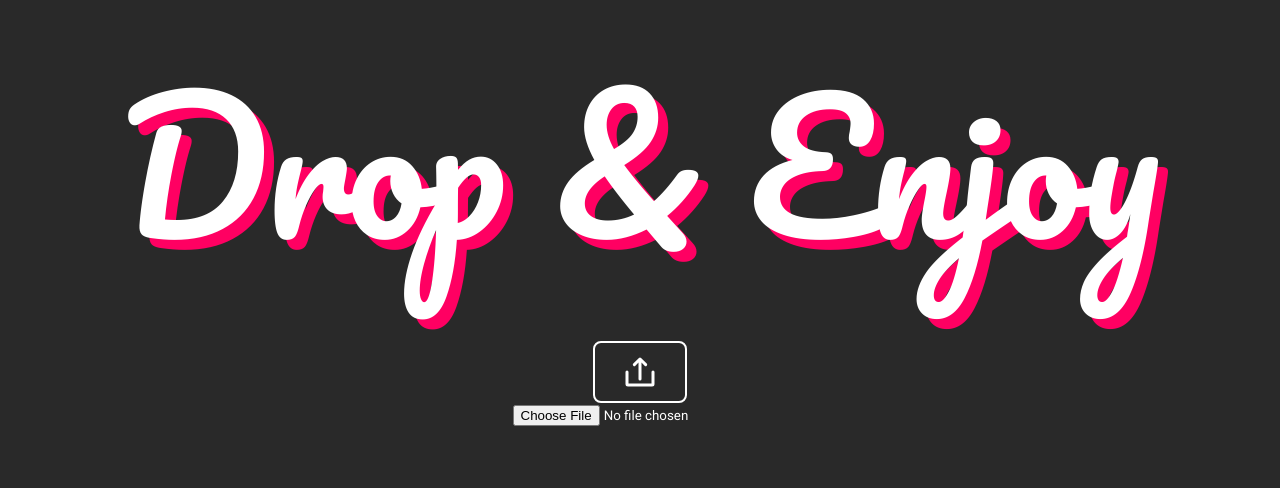
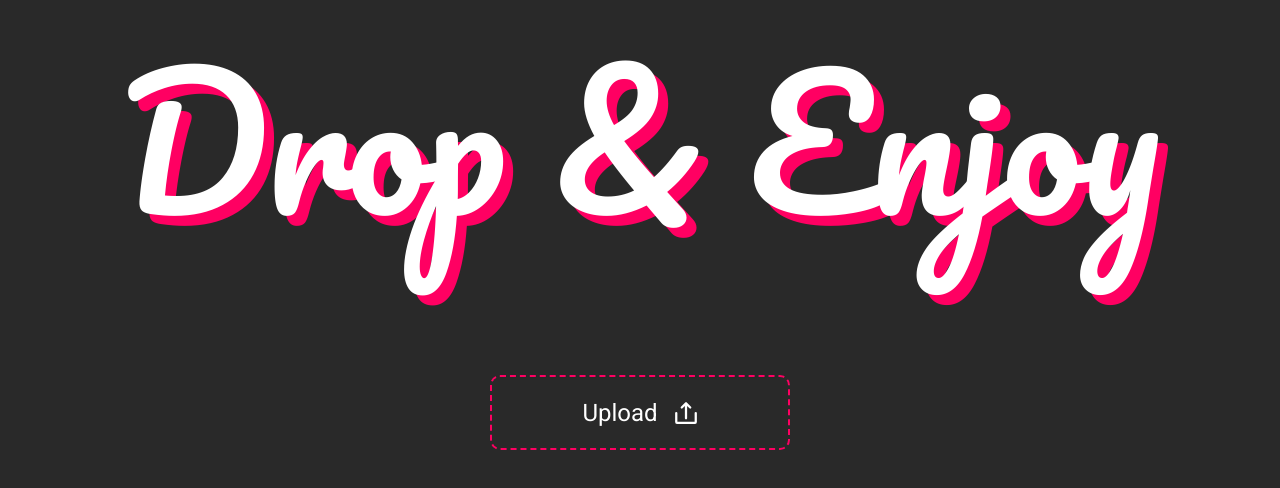
Before and after one commit to Soldacium/imgArt, an Angular app: page / in a window 1280 px wide. Shown: the part 192-680 px from the top of the page. Built offline with nearby package versions, Linux system fonts and the light colour scheme.

Commit message:
drag n dropzone working on basic level

```diff
--- a/src/app/image-modification/image-modification.component.html
+++ b/src/app/image-modification/image-modification.component.html
@@ -1,13 +1,7 @@
 <main>
     <div class="intro flex-center">
         <p>Drop & Enjoy</p>
-        <app-button-mode>
-            <img src="assets/upload.svg" alt="">
-        </app-button-mode>
-
-        <input #backgroundfile type="file" id="selectedBackgroundFile"
-        accept='image/*'
-        (change)="onDrop(backgroundfile.files[0])"/>
+        <app-upload-picture></app-upload-picture>
     </div>
 
 </main>
--- a/src/app/image-modification/image-modification.component.scss
+++ b/src/app/image-modification/image-modification.component.scss
@@ -14,7 +14,7 @@ main{
         margin: 20px 0;
         text-shadow: $shadow-disposition $shadow-disposition 0px $red;
         //filter: drop-shadow(16px 16px 0px $red);
-
+        margin-bottom: 80px;
         animation: text-animation 1.3s ease;
         font-family: 'Pacifico', cursive;
     }
--- a/src/app/image-modification/image-modification.component.ts
+++ b/src/app/image-modification/image-modification.component.ts
@@ -12,8 +12,6 @@ export class ImageModificationComponent implements OnInit {
   ngOnInit(): void {
   }
 
-  onDrop(fileList: File){
-    console.log(fileList);
-  }
+
 
 }
--- a/src/app/shared/components/upload-picture/upload-picture.component.html
+++ b/src/app/shared/components/upload-picture/upload-picture.component.html
@@ -1 +1,24 @@
-<p>upload-picture works!</p>
+<main>
+    <!--
+
+    -->
+    <div class="dropzone"
+    (drop)="dropHandler($event)"
+    (dragover)="dragOverHandler($event)"
+    (dragleave)="dragLeaveHandler($event)"
+    (click)="pickFileHandler()"
+    [ngClass]="{'dragged': isDraggedOver === true}"
+    >
+        <input type="file" id="file-input" #fileInput
+        accept='image/*' (change)="pickImage(fileInput.files)" hidden/>
+        <div *ngIf="file">
+            {{file.name}}
+        </div>
+        <div class="placeholder" *ngIf="!file">
+            <p>Upload</p>
+            <img src="assets/upload.svg" alt="" class="placeholder">
+        </div>
+
+
+    </div>
+</main>
--- a/src/app/shared/components/upload-picture/upload-picture.component.scss
+++ b/src/app/shared/components/upload-picture/upload-picture.component.scss
@@ -0,0 +1,35 @@
+@import '../../styles/mixins.scss';
+@import '../../styles/variables.scss';
+
+.dropzone{
+    @include flex-center();
+    @include set-colors($gray-dark, $red, $white);
+    // @include set-hover-colors($gray-dark,$red,$white);
+    width: 300px;
+    height: 75px;
+    border: 2px dashed $red;
+    border-radius: 10px;
+    cursor: pointer;
+
+    &.dragged{
+        background-color: $black;
+    }
+
+    &.dropped{
+        background-color: $black;
+    }
+
+    .placeholder{
+        pointer-events: none;
+        @include flex-center();
+        img{
+            margin-left: 1rem;
+            height: 1.5rem;
+            filter: invert(100%);
+        }
+
+        p{
+            font-size: 1.5rem;
+        }
+    }
+}
--- a/src/app/shared/components/upload-picture/upload-picture.component.ts
+++ b/src/app/shared/components/upload-picture/upload-picture.component.ts
@@ -7,9 +7,54 @@ import { Component, OnInit } from '@angular/core';
 })
 export class UploadPictureComponent implements OnInit {
 
+  isDraggedOver = false;
+  file!: File;
+  filePath: any;
+  fileUrl: string = '';
+
   constructor() { }
 
   ngOnInit(): void {
   }
 
+  dropHandler(event: DragEvent): void{
+    event.preventDefault();
+    if(event.dataTransfer !== null){
+      this.file = event.dataTransfer.files[0];
+      return;
+    }
+  }
+
+  dragOverHandler(event: Event) {
+    event.preventDefault();
+    event.stopPropagation();
+    this.isDraggedOver = true;
+  }
+
+  dragLeaveHandler(event: Event){
+    event.preventDefault();
+    event.stopPropagation();
+    this.isDraggedOver = false;
+  }
+
+  pickFileHandler(){
+    const fileInputElement = document.getElementById("file-input") as HTMLInputElement;
+    fileInputElement.click();
+  }
+
+  pickImage(files: FileList | null) {
+
+    if (!files) { return; }
+
+    const mimeType = files[0].type;
+    if (mimeType.match(/image\/*/) == null) { return; }
+
+    const reader = new FileReader();
+    this.file = files[0];
+    this.filePath = files;
+    reader.readAsDataURL(files[0]);
+    reader.onload = (_event) => {
+      this.fileUrl = reader.result as string;
+    };
+  }
 }
```
